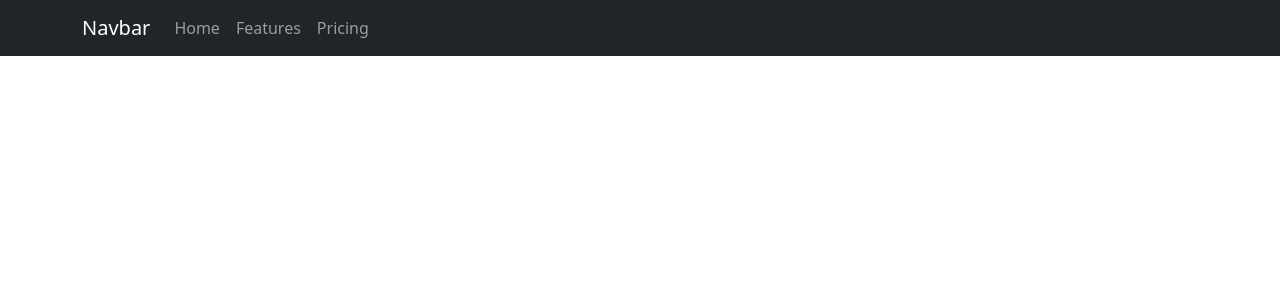
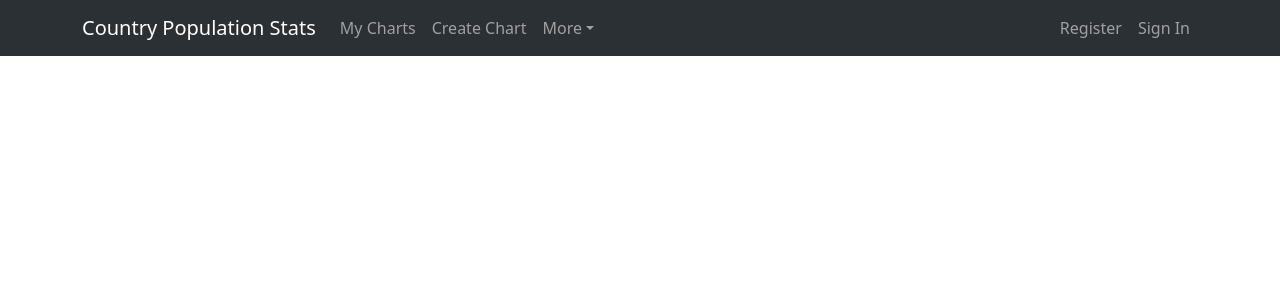
Before and after one commit to Jabz259/Country-Population-Stats, a React (Vite) app in the folder Client/: page / in a window 1280 px wide. Shown: the top 300 px of the page. Built offline with nearby package versions, Linux system fonts and the light colour scheme.

Commit message:
add context to navbar and incorporate a collapsable navbar

```diff
--- a/Client/src/components/navbar.jsx
+++ b/Client/src/components/navbar.jsx
@@ -1,22 +1,38 @@
 import Container from 'react-bootstrap/Container';
 import Nav from 'react-bootstrap/Nav';
 import Navbar from 'react-bootstrap/Navbar';
+import NavDropdown from 'react-bootstrap/NavDropdown';
 
-function ColorSchemesExample() {
+function BasicExample() {
   return (
-    <>
-      <Navbar bg="dark" data-bs-theme="dark">
-        <Container>
-          <Navbar.Brand href="#home">Navbar</Navbar.Brand>
+    <Navbar expand="lg" className="bg-body-tertiary" bg="dark" data-bs-theme="dark">
+      <Container>
+        <Navbar.Brand href="#home">Country Population Stats</Navbar.Brand>
+        <Navbar.Toggle aria-controls="basic-navbar-nav" />
+        <Navbar.Collapse id="basic-navbar-nav">
           <Nav className="me-auto">
-            <Nav.Link href="#home">Home</Nav.Link>
-            <Nav.Link href="#features">Features</Nav.Link>
-            <Nav.Link href="#pricing">Pricing</Nav.Link>
+            <Nav.Link href="#View-Chart">My Charts</Nav.Link>
+            <Nav.Link href="#Create-Chart">Create Chart</Nav.Link>
+            <NavDropdown title="More" id="basic-nav-dropdown">
+              <NavDropdown.Item href="#action/3.1">Action</NavDropdown.Item>
+              <NavDropdown.Item href="#action/3.2">
+                Another action
+              </NavDropdown.Item>
+              <NavDropdown.Item href="#action/3.3">Something</NavDropdown.Item>
+              <NavDropdown.Divider />
+              <NavDropdown.Item href="#action/3.4">
+                Separated link
+              </NavDropdown.Item>
+            </NavDropdown>
           </Nav>
-        </Container>
-      </Navbar>
-    </>
+          <Nav>
+            <Nav.Link href="#register"> Register </Nav.Link>
+            <Nav.Link eventKey={2} href="#sign-in"> Sign In </Nav.Link>
+          </Nav>
+        </Navbar.Collapse>
+      </Container>
+    </Navbar>
   );
 }
 
-export default ColorSchemesExample;
+export default BasicExample;
--- a/Client/src/main.jsx
+++ b/Client/src/main.jsx
@@ -15,11 +15,13 @@ import Root from './routes/root.jsx'
 import Create from './routes/CreateRoute.jsx'
 
 const router = createBrowserRouter([
+  //Creating home path
   {
     path: "/",
     element: <Root />,
     errorElement: <ErrorPage />,
   },
+  //create a new chart path
   {
     path: "/Create",
     element: <Root />,
--- a/Client/src/pages/CreatePage.jsx
+++ b/Client/src/pages/CreatePage.jsx
@@ -1,6 +1,5 @@
 
 import CreateChart from '../components/countryform.jsx'
-
 
 export default function HomePage() {
     return(
```
